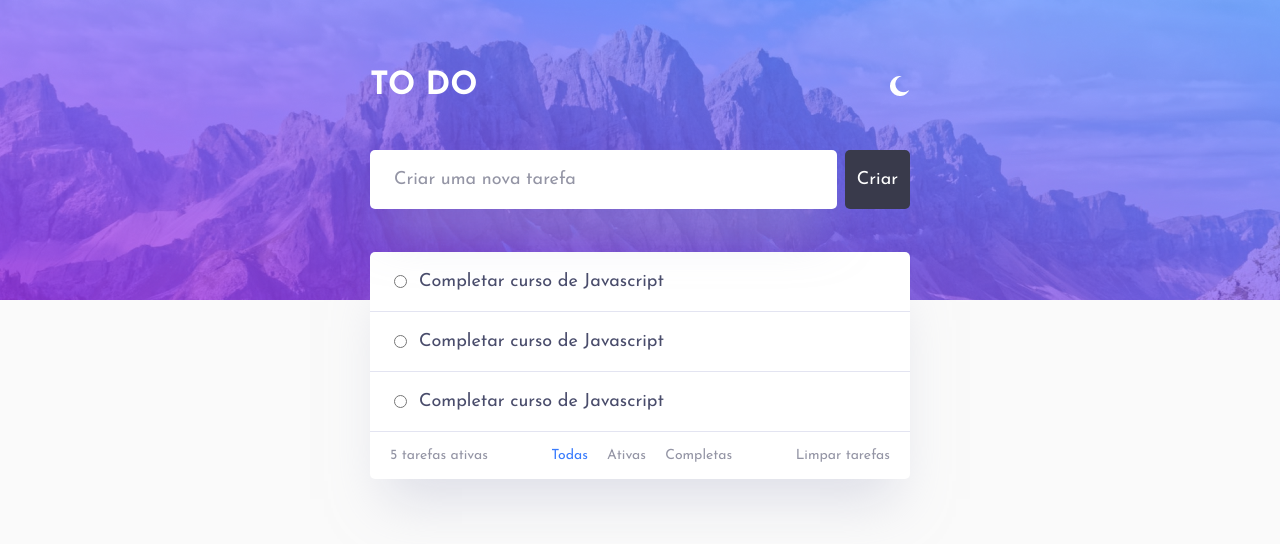
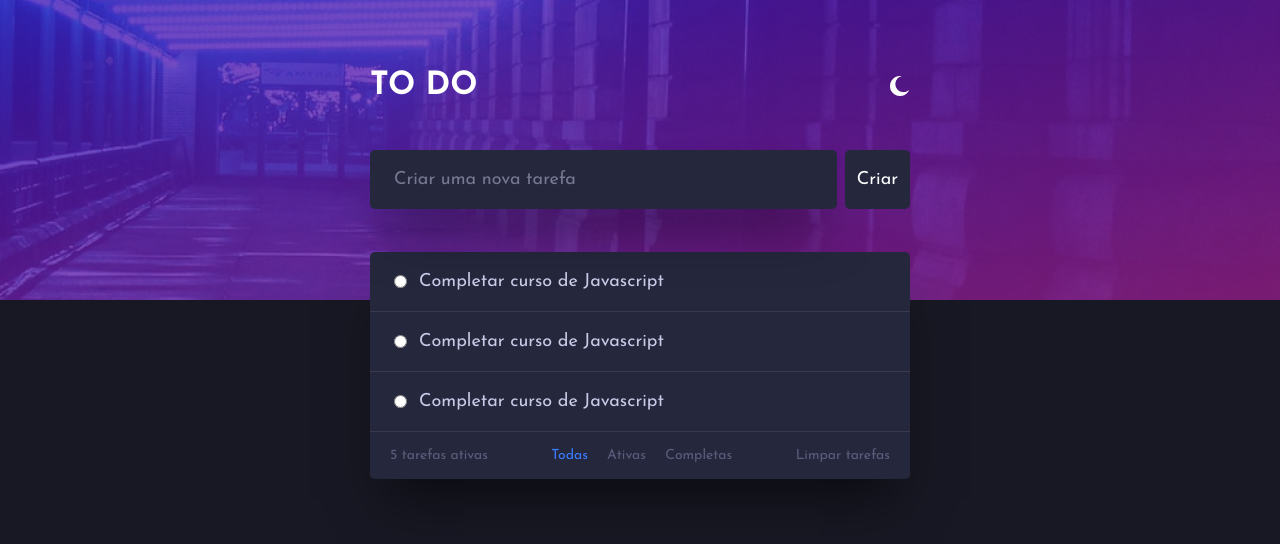
Before and after one commit to Augusto-Valerio/todo-app, a Node server app: page / in a window 1280 px wide. Shown: the top 544 px of the page. Run offline with Node 20, Linux system fonts and the light colour scheme; some libraries are stand-ins or nearby versions.

Commit message:
criação das variáveis do tema dark

```diff
--- a/public/CSS/styles.css
+++ b/public/CSS/styles.css
@@ -10,9 +10,10 @@
     --bg-header-desktop: url(../imagens/bg-header-desktop-light.png);
     --input-box-shadow: rgba(194, 195, 214, 0.50);
     --input-color: #494C6B;
+    --input-bg: #FFF;
     --placeholder-color: #9495A5;
-    --button-color: #393A4B;
-    --button-color-hover: #494C6B;
+    --button-color: #494C6B;
+    --button-color-hover: #393A4B;
     --bg-body: #FAFAFA;
     --bg-tarefas: #FFF;
     --box-shadow: 0px 35px 50px -15px rgba(194, 195, 214, 0.50);
@@ -20,6 +21,25 @@
     --text-color: #494C6B;
     --info-text-color: #9495A5;
     --info-button-hover:#494C6B;
+    --info-button-active: #3A7CFD;
+}
+
+body.dark {
+    --bg-header-mobile: url(../imagens/bg-header-mobile-dark.png);
+    --bg-header-desktop: url(../imagens/bg-header-desktop-dark.png);
+    --input-box-shadow: rgba(0, 0, 0, 0.50);
+    --input-color: #C8CBE7;
+    --input-bg: #25273D;
+    --placeholder-color: #767992;
+    --button-color: #25273D;
+    --button-color-hover: #5B5E7B;
+    --bg-body: #171823;
+    --bg-tarefas: #25273D;
+    --box-shadow: 0px 35px 50px -15px rgba(0, 0, 0, 0.50);
+    --border-color: #393a4B;
+    --text-color: #C8CBE7;
+    --info-text-color: #5B5E7B;
+    --info-button-hover:#E3E4F1;
     --info-button-active: #3A7CFD;
 }
 
@@ -69,6 +89,7 @@ header form input {
     outline: none;
     font-size: 0.75rem;
     color: var(--input-color);
+    background: var(--input-bg);
 }
 
 header form input::placeholder {
@@ -230,6 +251,4 @@ header form button:hover {
     .tarefa:hover button {
         visibility: initial;
     }
-
-
 }
--- a/views/layouts/main.handlebars
+++ b/views/layouts/main.handlebars
@@ -9,7 +9,7 @@
     <link href="https://fonts.googleapis.com/css2?family=Josefin+Sans:wght@400;700&display=swap" rel="stylesheet">
     <title>ToDo App</title>
 </head>
-<body>
+<body class="dark">
     <header>
        <div>
          <div>
```
